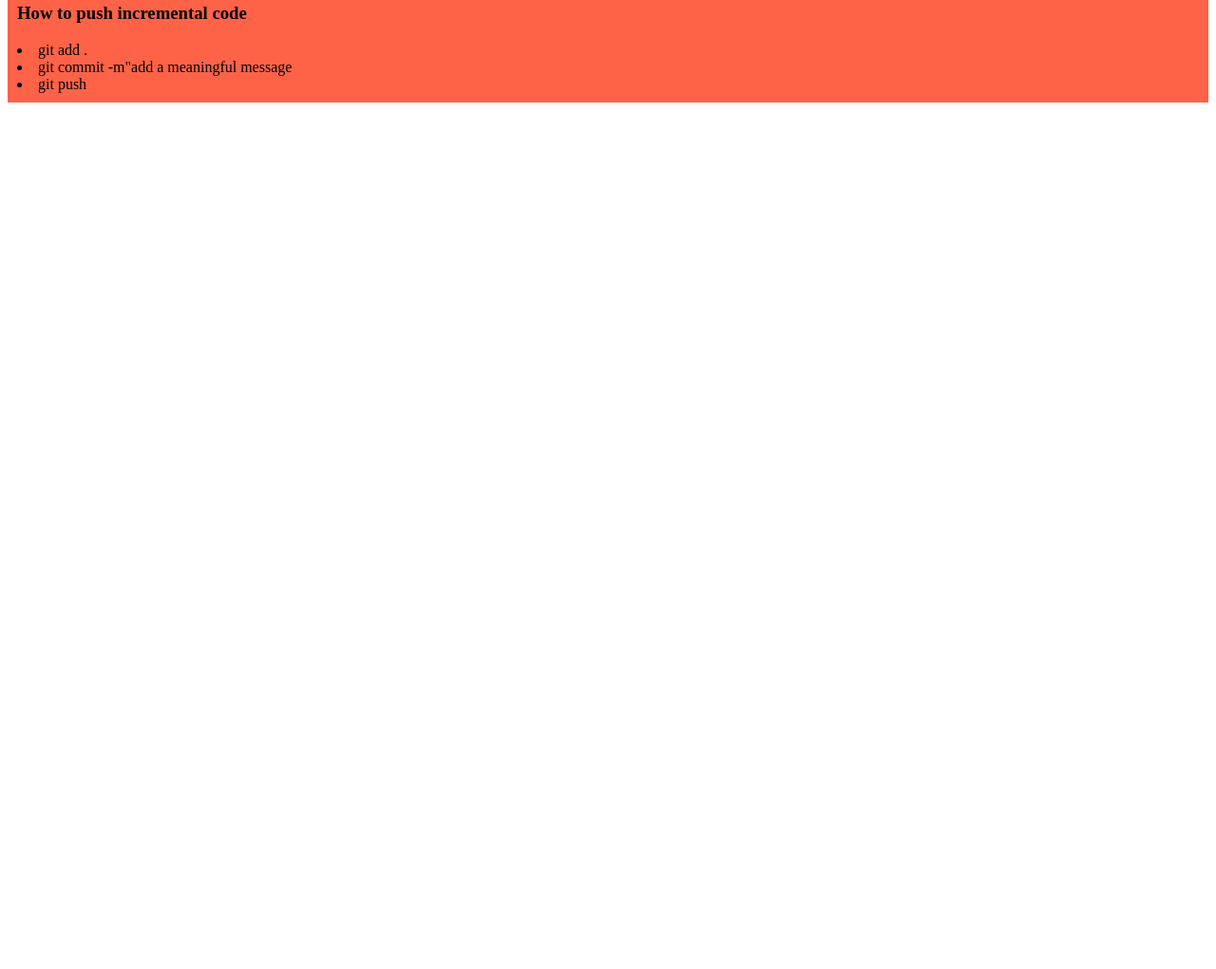
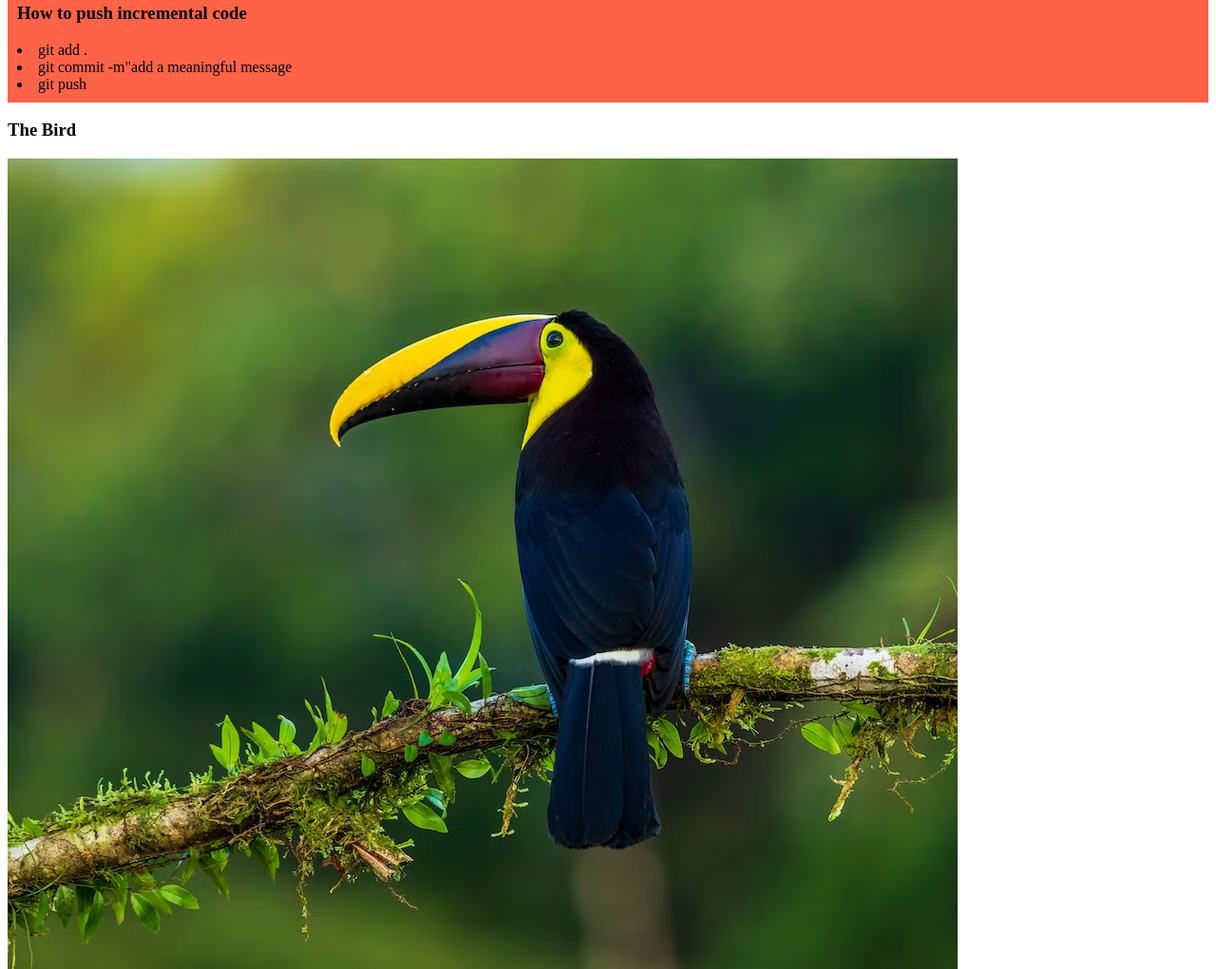
Before and after one commit to Naofin/my-simple-website, a plain HTML site: page index.html in a window 1280 px wide. Shown: the part 458-1479 px from the top of the page at 95% size. Before the commit the page ends 800 px from the top, so only its background shows below. Drawn offline with Linux system fonts and the light colour scheme.

Commit message:
added the bird

```diff
--- a/index.html
+++ b/index.html
@@ -25,5 +25,8 @@
         <li>git commit -m"add a meaningful message</li>
         <li>git push</li>
     </div>
+    <h3>The Bird</h3>
+    <img src="Images/bird.jpg" alt="">
+
 </body>
 </html>
```
Also changed, not shown: Images/bird.jpg (added).
